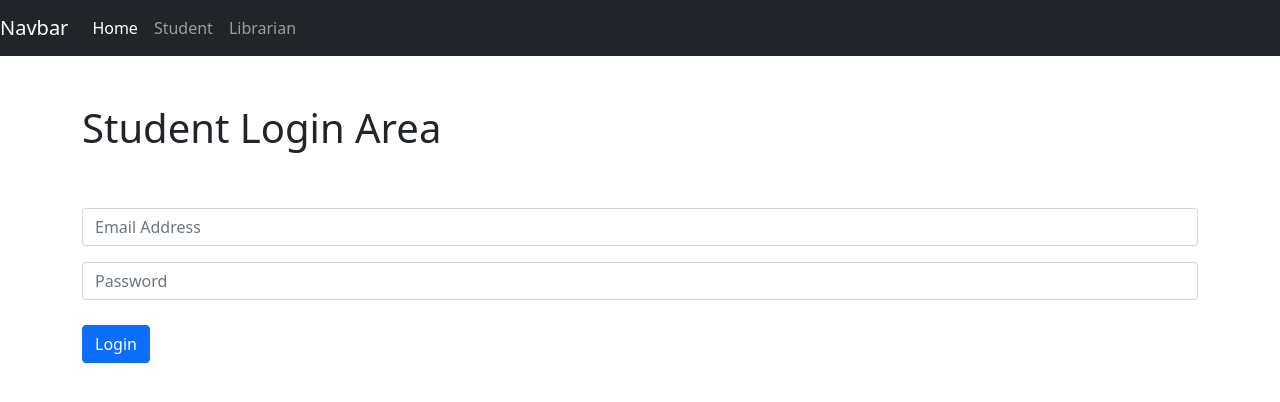
After one commit to mhrico/djangodb, a Django app: page /studentlogin in a window 1280 px wide. The commit adds this page. Shown: the top 402 px of the page. Run offline with Django 3.2, Linux system fonts and the light colour scheme; some libraries are stand-ins or nearby versions.

Commit message:
Create templates for sign up and login

```diff
--- a/djangodb/seminar/templates/home.html
+++ b/djangodb/seminar/templates/home.html
@@ -1 +1,6 @@
+{% extends 'main.html' %}
+
+
+{% block content %}
 Hello Students!
+{% endblock %}
--- a/djangodb/seminar/templates/base.html
+++ b/djangodb/seminar/templates/main.html
@@ -11,6 +11,7 @@
     <title>Seminar</title>
   </head>
   <body>
+    {% include 'navbar.html'%}
     <h1>
         <div class="container">
         </br>
@@ -24,7 +25,9 @@
 
     <!-- Option 1: Bootstrap Bundle with Popper -->
     <script src="https://cdn.jsdelivr.net/npm/bootstrap@5.0.0-beta1/dist/js/bootstrap.bundle.min.js" integrity="sha384-ygbV9kiqUc6oa4msXn9868pTtWMgiQaeYH7/t7LECLbyPA2x65Kgf80OJFdroafW" crossorigin="anonymous"></script>
-
+    <script src="https://code.jquery.com/jquery-3.2.1.slim.min.js" integrity="sha384-KJ3o2DKtIkvYIK3UENzmM7KCkRr/rE9/Qpg6aAZGJwFDMVNA/GpGFF93hXpG5KkN" crossorigin="anonymous"></script>
+    <script src="https://cdnjs.cloudflare.com/ajax/libs/popper.js/1.12.9/umd/popper.min.js" integrity="sha384-ApNbgh9B+Y1QKtv3Rn7W3mgPxhU9K/ScQsAP7hUibX39j7fakFPskvXusvfa0b4Q" crossorigin="anonymous"></script>
+    <script src="https://maxcdn.bootstrapcdn.com/bootstrap/4.0.0/js/bootstrap.min.js" integrity="sha384-JZR6Spejh4U02d8jOt6vLEHfe/JQGiRRSQQxSfFWpi1MquVdAyjUar5+76PVCmYl" crossorigin="anonymous"></script>
     <!-- Option 2: Separate Popper and Bootstrap JS -->
     <!--
     <script src="https://cdn.jsdelivr.net/npm/@popperjs/core@2.5.4/dist/umd/popper.min.js" integrity="sha384-q2kxQ16AaE6UbzuKqyBE9/u/KzioAlnx2maXQHiDX9d4/zp8Ok3f+M7DPm+Ib6IU" crossorigin="anonymous"></script>
--- /dev/null
+++ b/djangodb/seminar/templates/navbar.html
@@ -0,0 +1,13 @@
+<nav class="navbar navbar-expand-lg navbar-dark bg-dark">
+    <a class="navbar-brand" href="#">Navbar</a>
+    <button class="navbar-toggler" type="button" data-toggle="collapse" data-target="#navbarNavAltMarkup" aria-controls="navbarNavAltMarkup" aria-expanded="false" aria-label="Toggle navigation">
+      <span class="navbar-toggler-icon"></span>
+    </button>
+    <div class="collapse navbar-collapse" id="navbarNavAltMarkup">
+      <div class="navbar-nav">
+        <a class="nav-item nav-link active" href="#">Home</a>
+        <a class="nav-item nav-link" href="#">Student</a>
+        <a class="nav-item nav-link" href="#">Librarian</a>
+      </div>
+    </div>
+  </nav>
--- /dev/null
+++ b/djangodb/seminar/templates/studentlogin.html
@@ -0,0 +1,15 @@
+{% extends 'main.html' %}
+{% block content %}
+    <h1>Student Login Area</h1>
+</br>
+    <form>
+        <div class="mb-3">
+          <input type="email" class="form-control" aria-describedby="emailHelp" placeholder="Email Address">
+        </div>
+        <div class="mb-3">
+          <input type="password" class="form-control" placeholder="Password">
+        </div>
+        <button type="submit" class="btn btn-primary">Login</button>
+      </form>
+
+{% endblock %}
--- a/djangodb/seminar/templates/studentjoin.html
+++ b/djangodb/seminar/templates/studentsignup.html
@@ -1,4 +1,4 @@
-{% extends 'base.html' %}
+{% extends 'main.html' %}
 {% block content %}
     <h1>Student Sign Up Area</h1>
 </br>
@@ -18,7 +18,7 @@
         <div class="mb-3">
           <input type="password" class="form-control" placeholder="Password">
         </div>
-        <button type="submit" class="btn btn-primary">Sign In</button>
+        <button type="submit" class="btn btn-primary">Sign Up</button>
       </form>
 
 {% endblock %}
--- a/djangodb/seminar/urls.py
+++ b/djangodb/seminar/urls.py
@@ -3,5 +3,8 @@ from . import views
 
 urlpatterns = [
     path('', views.home, name="home"),
-    path('studentjoin', views.studentjoin, name="studentjoin"),
+    path('studentsignup', views.studentsignup, name="studentsignup"),
+    path('studentlogin', views.studentlogin, name="studentlogin"),
+    path('librariansignup', views.librariansignup, name="librariansignup"),
+    path('librarianlogin', views.librarianlogin, name="librarianlogin"),
 ]
--- a/djangodb/seminar/views.py
+++ b/djangodb/seminar/views.py
@@ -1,8 +1,18 @@
 from django.shortcuts import render
+from django.http import HttpResponse
 
 # Create your views here.
 def home(request):
     return render(request, 'home.html', {})
 
-def studentjoin(request):
-    return render(request, 'studentjoin.html', {})
+def studentsignup(request):
+    return render(request, 'studentsignup.html', {})
+
+def studentlogin(request):
+    return render(request, 'studentlogin.html', {})
+
+def librariansignup(request):
+    return render(request, 'librariansignup.html', {})
+
+def librarianlogin(request):
+    return render(request, 'librarianlogin.html', {})
```
Also changed, not shown: djangodb/seminar/templates/librarianlogin.html (added, +15 -0 lines), djangodb/seminar/templates/librariansignup.html (added, +15 -0 lines).
